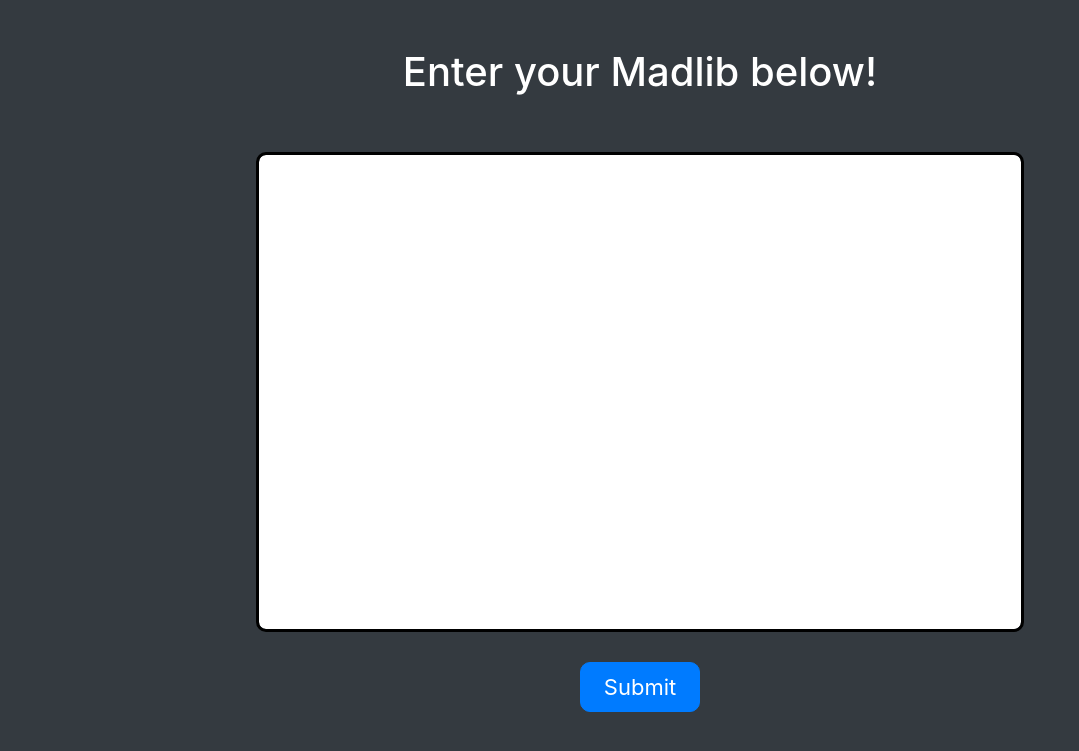
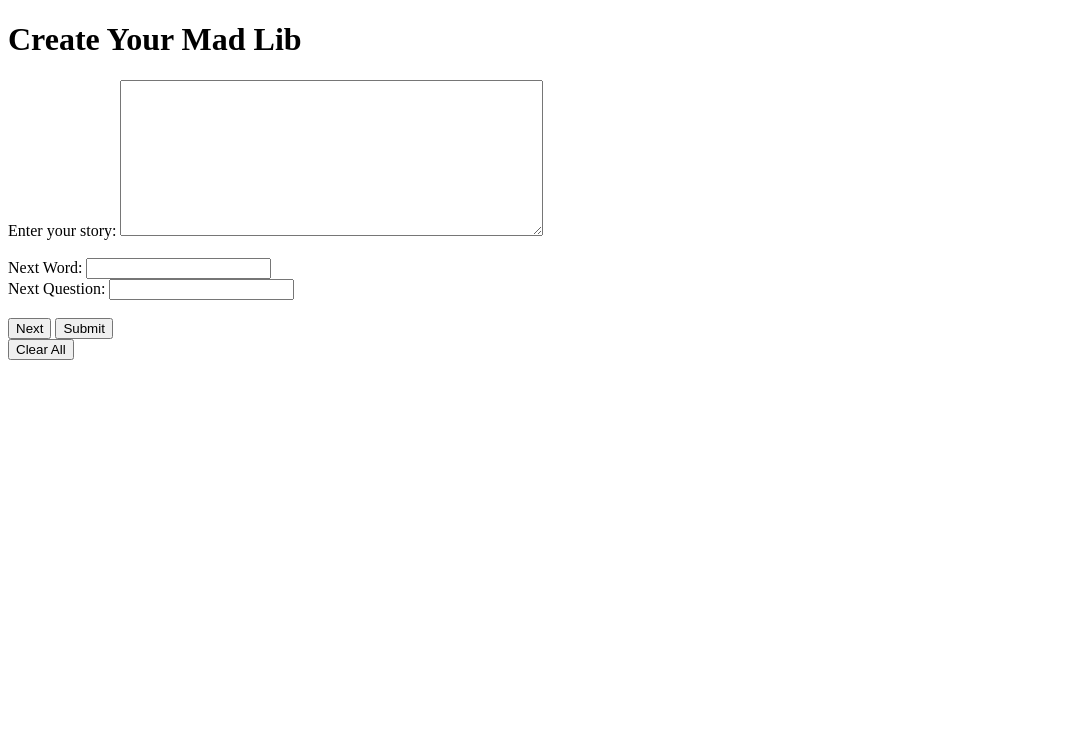
Before and after one commit to FinOloughlin/CITS3403assignment, a Flask app: page /create in a window 1280 px wide. Shown: the top 751 px of the page, without its empty margins (0-1079 px from the left). Run offline with Flask 3, Linux system fonts and the light colour scheme; a user stored in the database is signed in; tables that the repository leaves empty hold one stand-in row (values such as "Sample post"); parts of the project's set-up code (start-up, migrations or seed data) failed here and were passed over.

Commit message:
hopefully works

```diff
--- a/app/routes.py
+++ b/app/routes.py
@@ -1,9 +1,46 @@
 from random import randint
+import random
 from flask import render_template, redirect, url_for, request, flash, session, get_flashed_messages
 from app.blueprints import main
 from app import db
-from app.models import User, Madlib, Placeholder
-import re
+from app.models import MadLib, User
+
+@main.before_app_request
+def initialize_database():
+    try:
+        db.create_all()
+
+        # check data counts
+        if MadLib.query.count() == 0:
+            # insert Mad Libs stories, questions and placeholders
+            stories = [
+                (
+                    "In the heart of October, the old {0} transformed into a haunting spectacle for Halloween. Jack, an adventurous {1}-year-old, donned his pirate costume and set sail through the sea of ghosts and goblins. At {2}'s door, instead of the usual treats, kids were dared to reach into a box of \"{3}.\" Jack’s brave plunge into the slimy unknown fetched him a handful of {4}, making him the victorious pirate of the night’s spooky adventures.",
+                    "Please enter a street name. (like Madlibs Street)|Please enter a number.|Please enter a celebrities' name.|If your mailbox was stuffed full, what would it be filled with?|What is your favorite food?",
+                    "noun|number|name|plural nouns|noun"
+                ),
+                (
+                    "On a snowy Christmas Eve, {0} wished for a {1}, writing letters to Santa and hoping for a miracle. That night, as the town slept under a blanket of white, a {1} {2} found its way to {0}'s doorstep. The next morning, her squeals of delight upon finding the {2} {3}. {0}'s family welcomed the new member with {4}, and {0} knew her wish had been heard—a true Christmas miracle.",
+                    "Please enter a girl name.|How would you like to describe a pet? Please enter an adjective.|Please enter a living creature.|What did you do when it was your first time receiving a present?|Please enter a noun.",
+                    "name|adjective|living creature|phrase starts with past tense verb|noun"
+                ),
+                (
+                    "In a {0} forest, a little rabbit discovered a lost {1} near the stream. Despite being small, the rabbit felt a strong urge to protect the {1} from the {2}. Courageously, the rabbit escorted the {1} across the dense forest, dodging {2} and overcoming {3}, until they found the {1}'s mother. The rabbit's bravery showed that no matter how small you are, you can make a big difference.",
+                    "How do you describe the place where you are? Please enter an adjective.|Please enter an animal you like.|If there were a dangerous monster, what would it be?|What do you fear the most? Please enter a plural noun.|Who is your favorite family member? Please enter a relative.",
+                    "adjective|animal|monster|plural noun|relative"
+                )
+            ]
+
+            for story, questions, placeholders in stories:
+                madlib = MadLib(story=story, questions=questions, placeholders=placeholders)
+                db.session.add(madlib)
+
+            db.session.commit()
+        else:
+            pass
+    except Exception as e:
+        print(f"Error initializing the database: {e}")
+
 
 
 @main.route("/")
@@ -11,37 +48,10 @@
 def home():
     return render_template('home.html')
 
+
 @main.route("/signup")
 def Signup():
     return render_template('signUp.html')
-
-@main.route("/create")
-def create():
-    if not session.get('user_email'):
-        return redirect(url_for('main.home'))
-    return render_template('createLib.html')
-
-@main.route("/rules")
-def rules():
-    return render_template('rules.html')
-
-@main.route("/play")
-def play():
-    if not session.get('user_email'):
-        return redirect(url_for('main.home'))
-
-    madlib_count = Madlib.query.count()
-    if madlib_count == 0:
-        return "No Madlibs available"
-
-    random_id = randint(1, madlib_count)
-    madlib = Madlib.query.get(random_id)
-
-    placeholders = [placeholder.value for placeholder in madlib.placeholders]
-    placeholder_count = len(madlib.placeholders)
-
-    return render_template('play.html', madlib=madlib,madlib_id=random_id,placeholders=placeholders, placeholder_count=placeholder_count)
-
 
 @main.route("/register", methods=['POST'])
 def Register():
@@ -76,33 +86,185 @@
     session.pop('user_email', None)
     return redirect(url_for('main.home'))
 
-def get_next_id(): # to provide unique incrementing ids to the madlibs
-    last_id = db.session.query(Madlib.id).order_by(Madlib.id.desc()).first()
-    if last_id:
-        return last_id[0] + 1
-    else:
-        return 1
+@main.route("/create", methods=['GET','POST'])
+def create():
+    if not session.get('user_email'):
+        return redirect(url_for('main.home'))
 
-@main.route("/submit", methods=['POST']) #submit madlib
-def Submit():
-    if request.method =='POST':
-        content = request.form.get('content')
+    if request.method == 'GET':
+        # Clear session data on new form load
+        session.pop('words_input', None)
+        session.pop('questions_input', None)
+        session.pop('story_input', None)
+        session.pop('placeholders_input', None)
+        return render_template('createLib.html', story="", words=[], questions=[], num_entries=0)
 
-        placeholders = re.findall(r'\[(.*?)\]', content)
+    if request.method == 'POST':
+        story = request.form['story']
+        words = session.get('words_input', [])
+        questions = session.get('questions_input', [])
+        next_word = request.form.get('next_word')
+        next_question = request.form.get('next_question')
 
-        print(placeholders)
+        if next_word and next_question:
+            words.append(next_word)
+            questions.append(next_question)
+            session['words_input'] = words
+            session['questions_input'] = questions
 
-        next_id = get_next_id()
+        if 'submit' in request.form:
+            questions_str = '|'.join(questions)
+            session['story_input'] = story
+            session['questions_input'] = questions_str
 
-        madlib = Madlib(id=next_id, content=content)
+            placeholders = {}
+            for i, word in enumerate(words):
+                placeholders[word] = placeholders.get(word, i)
 
-        for placeholder_value in placeholders:
-            placeholder = Placeholder(value=placeholder_value, madlib=madlib)
-            madlib.placeholders.append(placeholder)
+            for word, index in placeholders.items():
+                story = story.replace(word, f'{{{index}}}')
 
-        db.session.add(madlib)
-        db.session.commit()
 
-        print(Madlib.query.order_by(Madlib.id.desc()).first())
+            display_story = story
+            for i in range(len(words)):
+                display_story = display_story.replace(f'{{{i}}}', '____')
 
-        return redirect(location=url_for("main.home"))
+            session['placeholders_input'] = '|'.join(f'{{{i}}}' for i in range(len(words)))
+
+            # check if words are in the story
+            word_check_results = []
+            for word in words:
+                if word in session['story_input']:
+                    word_check_results.append('<span style="color:green;">ok</span>')
+                else:
+                    word_check_results.append('<span style="color:red;">&#10060; This word/phrase is not found in the story.</span>')
+
+            return render_template('confirm.html', story=display_story, words=words, questions=questions, word_check_results=word_check_results, num_entries=len(words))
+
+        return render_template('createLib.html', story=story, words=words, questions=questions, num_entries=len(words))
+
+    return render_template('createLib.html', story="", words=[], questions=[], num_entries=0)
+
+
+@main.route("/rules")
+def rules():
+    return render_template('rules.html')
+
+@main.route('/clear', methods=['POST'])
+def clear():
+    session['story_input'] = ''
+    session['words_input'] = []
+    session['questions_input'] = []
+    return '', 204
+
+@main.route('/play')
+def play():
+    # randomly extract a madlib game from db
+    madlibs = MadLib.query.all()
+    if madlibs:
+        selected_madlib = random.choice(madlibs)
+        session['story'] = selected_madlib.story
+        session['questions'] = selected_madlib.questions.split('|')
+        session['placeholders'] = selected_madlib.placeholders.split('|')
+        session['answers'] = [''] * len(session['questions'])
+        session['current_question'] = 0
+        return render_template('play.html')
+    return "No stories available."
+
+@main.route('/play_lib', methods=['GET', 'POST'])
+def play_lib():
+    current_question = session.get('current_question', 0)
+    questions = session.get('questions', [])
+    placeholders = session.get('placeholders', [])
+    answers = session.get('answers', [])
+
+    if request.method == 'POST':
+        answer = request.form.get('answer')
+        answers[current_question] = answer
+        session['answers'] = answers
+        current_question += 1
+        session['current_question'] = current_question
+
+        if current_question >= len(questions):
+            return redirect(url_for('main.display'))
+
+    if current_question < len(questions):
+        question = questions[current_question]
+        placeholder = placeholders[current_question]
+        last_question = (current_question == len(questions) - 1)
+        return render_template('play.html', question=question, placeholder=placeholder, last_question=last_question)
+
+    return redirect(url_for('main.display'))
+
+@main.route('/confirm', methods=['POST'])
+def confirm():
+    story = session.get('story_input')
+    questions = session.get('questions_input')
+    placeholders = session.get('placeholders_input')
+    new_madlib = MadLib(story=story, questions=questions, placeholders=placeholders)
+    db.session.add(new_madlib)
+    db.session.commit()
+    return redirect(url_for('main.success'))
+
+@main.route('/revise', methods=['GET', 'POST'])
+def revise():
+    if request.method == 'POST':
+        story = request.form['story']
+        words = [request.form[key] for key in request.form.keys() if key.startswith('word')]
+        questions = [request.form[key] for key in request.form.keys() if key.startswith('question')]
+        num_entries = len(words)
+        questions_str = '|'.join(questions)
+
+        session['story_input'] = story
+        session['words_input'] = words
+        session['questions_input'] = questions_str
+
+        placeholders = {}
+        for i, word in enumerate(words):
+            placeholders[word] = placeholders.get(word, i)
+
+        for word, index in placeholders.items():
+            story = story.replace(word, f'{{{index}}}')
+
+
+        display_story = story
+        for i in range(num_entries):
+            display_story = display_story.replace(f'{{{i}}}', '____')
+
+        # # check if words are in the story
+        word_check_results = []
+        for word in words:
+            if word in session['story_input']:
+                word_check_results.append('<span style="color:green;">ok</span>')
+            else:
+                word_check_results.append(
+                    '<span style="color:red;">&#10060; This word/phrase is not found in the story.</span>')
+
+        return render_template('confirm.html', story=display_story, words=words, questions=questions,
+                               word_check_results=word_check_results, num_entries=num_entries)
+
+    story = session.get('story_input', '')
+    words = session.get('words_input', [])
+    questions = session.get('questions_input', '').split('|')
+
+    return render_template('revise.html', story=story, words=words, questions=questions, num_entries=len(words))
+
+
+@main.route('/success')
+def success():
+    return render_template('success.html')
+
+@main.route('/go_back_to_create', methods=['POST'])
+def go_back_to_create():
+    return redirect(url_for('main.create'))
+
+@main.route('/display')
+def display():
+    story = session.get('story', '')
+    answers = session.get('answers', [])
+    for i, answer in enumerate(answers):
+        story = story.replace(f'{{{i}}}', answer)
+    return render_template('display.html', story=story)
+
+if __name__ == '__main__':
+    main.run(debug=True)
--- a/app/templates/createLib.html
+++ b/app/templates/createLib.html
@@ -1,24 +1,36 @@
 <!DOCTYPE html>
-<html>
+<html lang="en">
     <head>
-        <link rel="stylesheet" href="https://cdn.jsdelivr.net/npm/bootstrap@4.4.1/dist/css/bootstrap.min.css" integrity="sha384-Vkoo8x4CGsO3+Hhxv8T/Q5PaXtkKtu6ug5TOeNV6gBiFeWPGFN9MuhOf23Q9Ifjh" crossorigin="anonymous">
-        <link rel="stylesheet" href="../static/createLib.css">
-        <script src="https://code.jquery.com/jquery-3.3.1.slim.min.js" integrity="sha384-q8i/X+965DzO0rT7abK41JStQIAqVgRVzpbzo5smXKp4YfRvH+8abtTE1Pi6jizo" crossorigin="anonymous"></script>
-        <script src="https://cdn.jsdelivr.net/npm/popper.js@1.14.3/dist/umd/popper.min.js" integrity="sha384-ZMP7rVo3mIykV+2+9J3UJ46jBk0WLaUAdn689aCwoqbBJiSnjAK/l8WvCWPIPm49" crossorigin="anonymous"></script>
-        <script src="https://cdn.jsdelivr.net/npm/bootstrap@4.1.3/dist/js/bootstrap.min.js" integrity="sha384-ChfqqxuZUCnJSK3+MXmPNIyE6ZbWh2IMqE241rYiqJxyMiZ6OW/JmZQ5stwEULTy" crossorigin="anonymous"></script>
+        <meta charset="UTF-8">
+        <title>Create Mad Lib</title>
+        <script>
+            function clearAll() {
+                document.getElementById("story").value = "";
+                const wordElements = document.querySelectorAll("[id^=word]");
+                const questionElements = document.querySelectorAll("[id^=question]");
+                wordElements.forEach(element => element.value = "");
+                questionElements.forEach(element => element.value = "");
+            }
+        </script>
     </head>
-
-    <body class="bg-dark">
-        <div class="header-container">
-            <h1 class="header">Enter your Madlib below!</h1>
-        </div>
-
-        <form action="/submit" method="post">
-            <div class="form-group d-flex justify-content-center">
-                <textarea class="form-control fixed-size" id="exampleFormControlTextarea1" rows="15" name="content"></textarea>
-                <button type="submit" class="btn btn-primary submit-button">Submit</button>
-            </div>
+    <body>
+        <h1>Create Your Mad Lib</h1>
+        <form action="/create" method="post">
+            <label for="story">Enter your story:</label>
+            <textarea id="story" name="story" rows="10" cols="50" required>{{ story }}</textarea><br><br>
+            {% for i in range(num_entries) %}
+                <label for="word{{ i }}">Word {{ i }}:</label>
+                <input type="text" id="word{{ i }}" name="word{{ i }}" value="{{ words[i] }}" readonly><br>
+                <label for="question{{ i }}">Question {{ i }}:</label>
+                <input type="text" id="question{{ i }}" name="question{{ i }}" value="{{ questions[i] }}" readonly><br><br>
+            {% endfor %}
+            <label for="next_word">Next Word:</label>
+            <input type="text" id="next_word" name="next_word" required><br>
+            <label for="next_question">Next Question:</label>
+            <input type="text" id="next_question" name="next_question" required><br><br>
+            <button type="submit" name="next">Next</button>
+            <button type="submit" name="submit">Submit</button>
         </form>
+        <button onclick="clearAll()">Clear All</button>
     </body>
-
 </html>
```
Also changed, not shown: app/models.py (+4 -19 lines), app/templates/confirm.html (added, +68 -0 lines), app/templates/display.html (added, +7 -0 lines), app/templates/play.html (+18 -73 lines), app/templates/revise.html (added, +33 -0 lines), app/templates/success.html (added, +13 -0 lines), migrations/versions/490c4cf559be_.py (added, +48 -0 lines), app/app.db.
